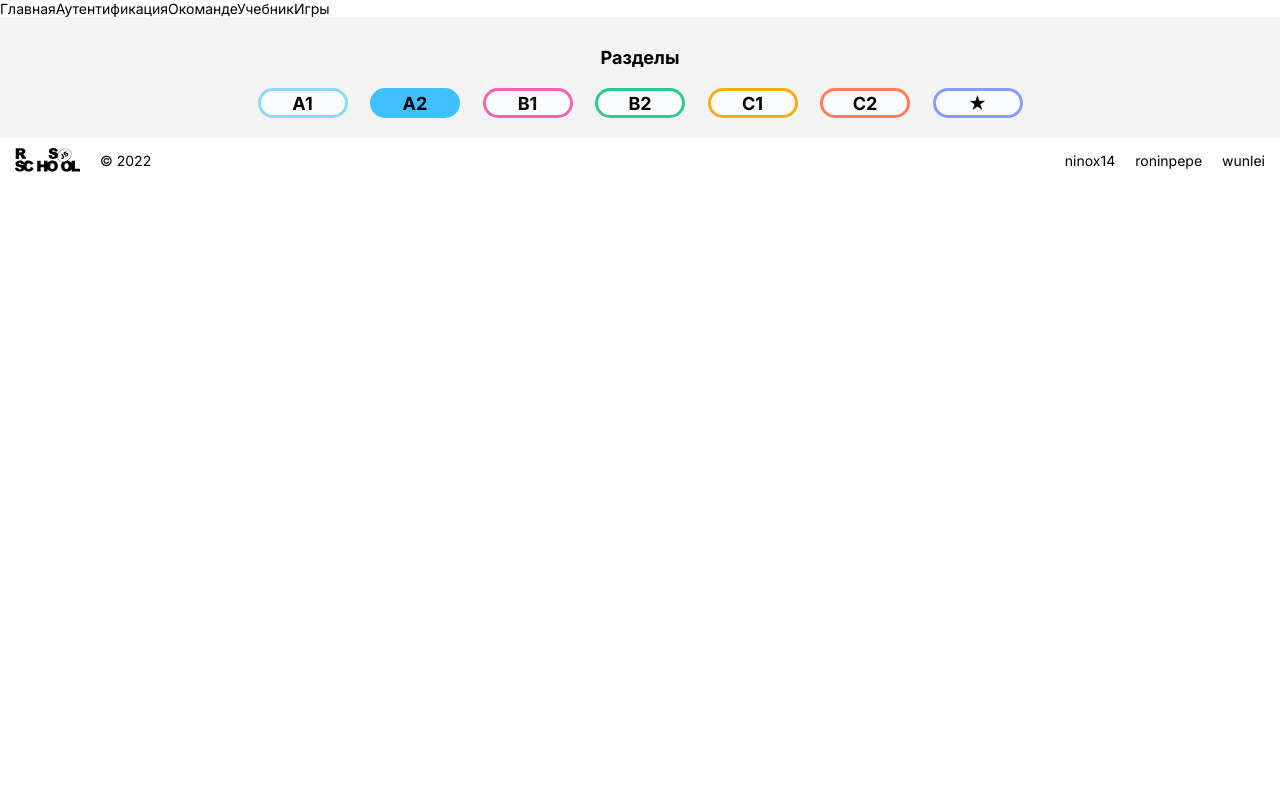
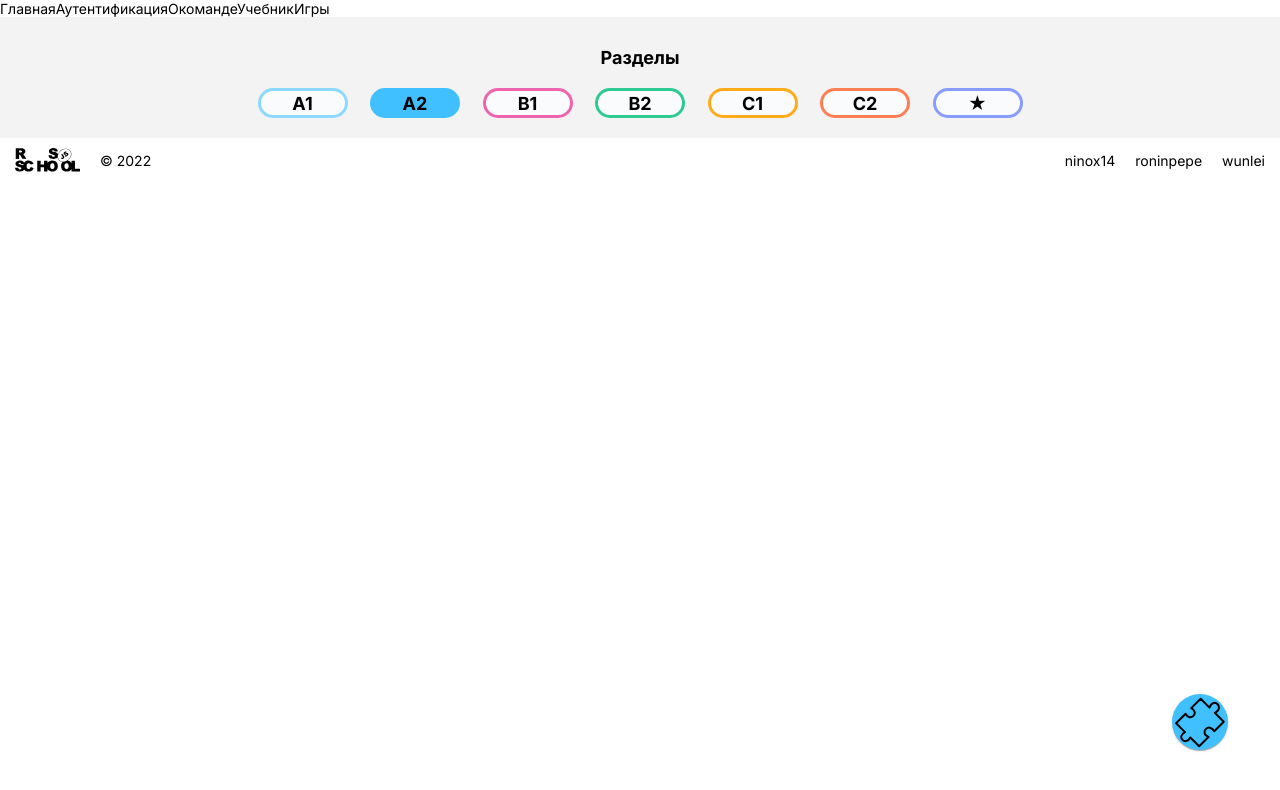
Before and after one commit to ninox14/rs-lang, a React (Create React App) app: page /textbook/1 in a window 1280 px wide. Shown: the top 790 px of the page. Built offline with nearby package versions, Linux system fonts and the light colour scheme.

Commit message:
feat: add game menu & edit icons

```diff
--- a/src/components/WordPage/Components/WordPageData.ts
+++ b/src/components/WordPage/Components/WordPageData.ts
@@ -17,3 +17,13 @@ export const groupsLinksData = [
   { id: 5, title: 'C2', path: '/textbook/5/0', isAuthReq: false },
   { id: 6, title: '★', path: '/textbook/6/0', isAuthReq: true },
 ];
+
+export const gamesMenuData = [
+  {
+    id: 0,
+    name: 'audiocall',
+    title: 'Сыграть в Аудиовызов',
+    path: '/games/audiocall',
+  },
+  { id: 1, name: 'sprint', title: 'Сыграть в Спринт', path: '/games/sprint' },
+];
--- a/src/components/WordPage/WordPage.scss
+++ b/src/components/WordPage/WordPage.scss
@@ -57,7 +57,6 @@
 
   @media all and (max-width: 680px) {
     justify-content: center;
-
   }
 }
 
@@ -136,3 +135,23 @@
     background-color: scale-color($purple, $lightness: 65%);
   }
 }
+
+.games-menu__link {
+  display: flex;
+  align-items: center;
+  justify-content: center;
+  width: 100%;
+  height: 100%;
+  background-size: 90%;
+  background-position: center;
+  background-repeat: no-repeat;
+}
+
+.games-menu__logo_sprint,
+.games-menu__logo_audiocall {
+  pointer-events: none;
+  width: 34px;
+  height: 34px;
+  stroke: $black;
+  stroke-width: 2px;
+}
--- a/src/components/WordPage/WordPage.tsx
+++ b/src/components/WordPage/WordPage.tsx
@@ -1,8 +1,52 @@
+import { createTheme, SpeedDialAction, ThemeProvider } from '@mui/material';
 import SpeedDial from '@mui/material/SpeedDial';
 import { FC } from 'react';
 import { Link, Outlet, useParams } from 'react-router-dom';
-import { groupsColorThemes, groupsLinksData } from './Components/WordPageData';
+import {
+  gamesMenuData,
+  groupsColorThemes,
+  groupsLinksData,
+} from './Components/WordPageData';
+
+import { ReactComponent as AudiocallLogo } from '../../assets/icons/headphones.svg';
+import { ReactComponent as SprintLogo } from '../../assets/icons/sprint.svg';
+import { ReactComponent as PuzzleIcon } from '../../assets/icons/card-puzzle.svg';
+
 import './WordPage.scss';
+
+const gamesMenuIcons = [
+  <AudiocallLogo className="games-menu__logo_audiocall"></AudiocallLogo>,
+  <SprintLogo className="games-menu__logo_sprint"></SprintLogo>,
+];
+
+const SpeedDealTheme = createTheme({
+  components: {
+    MuiSpeedDialAction: {
+      styleOverrides: {
+        fab: {
+          width: '45px',
+          height: '45px',
+          '&.games-menu__btn_audiocall': {
+            backgroundColor: '#8cd9ff',
+          },
+          '&.games-menu__btn_sprint': {
+            backgroundColor: '#ffa587',
+          },
+        },
+        staticTooltipLabel: {
+          backgroundColor: '#3C4758',
+          color: '#FFFFFF',
+          fontSize: 14,
+          fontFamily: 'inherit',
+          minWidth: '180px',
+          textAlign: 'center',
+          justifyContent: 'center',
+          padding: '4px 10px',
+        },
+      },
+    },
+  },
+});
 
 export const WordPage: FC = () => {
   const groupId = Number(useParams().groupId || '0');
@@ -32,6 +76,53 @@ export const WordPage: FC = () => {
           })}
         </div>
         <Outlet />
+        <ThemeProvider theme={SpeedDealTheme}>
+          <SpeedDial
+            ariaLabel="Mini-games"
+            className="games-menu"
+            icon={<PuzzleIcon />}
+            sx={{
+              position: 'fixed',
+              bottom: 50,
+              right: 50,
+            }}
+            FabProps={{
+              sx: {
+                backgroundColor: 'var(--color)',
+                boxShadow: 1,
+                ':hover': {
+                  boxShadow: 3,
+                  backgroundColor: 'var(--color)',
+                },
+              },
+            }}
+          >
+            {gamesMenuData.map((el) => (
+              <SpeedDialAction
+                key={el.id}
+                className={`games-menu__btn games-menu__btn_${el.name}`}
+                tooltipOpen
+                tooltipTitle={el.title}
+                FabProps={{
+                  sx: {
+                    boxShadow: 0,
+                    ':hover': {
+                      boxShadow: 3,
+                    },
+                  },
+                }}
+                icon={
+                  <Link
+                    className={`games-menu__link games-menu__link_${el.name}`}
+                    to={`${el.path}`}
+                  >
+                    {gamesMenuIcons[el.id]}
+                  </Link>
+                }
+              ></SpeedDialAction>
+            ))}
+          </SpeedDial>
+        </ThemeProvider>
       </div>
     </div>
   );
```
Also changed, not shown: src/assets/icons/headphones.svg, src/assets/icons/sprint.svg.
